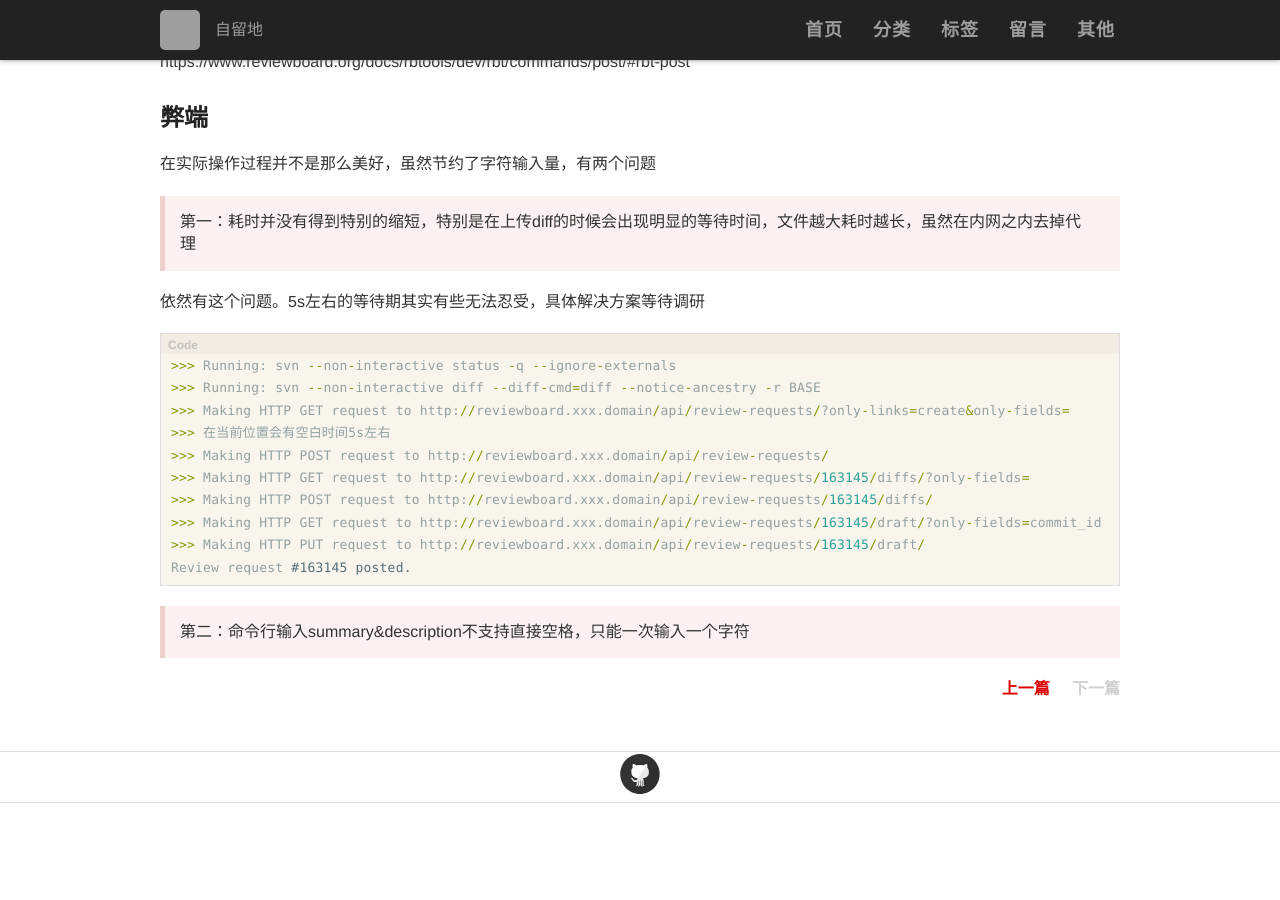
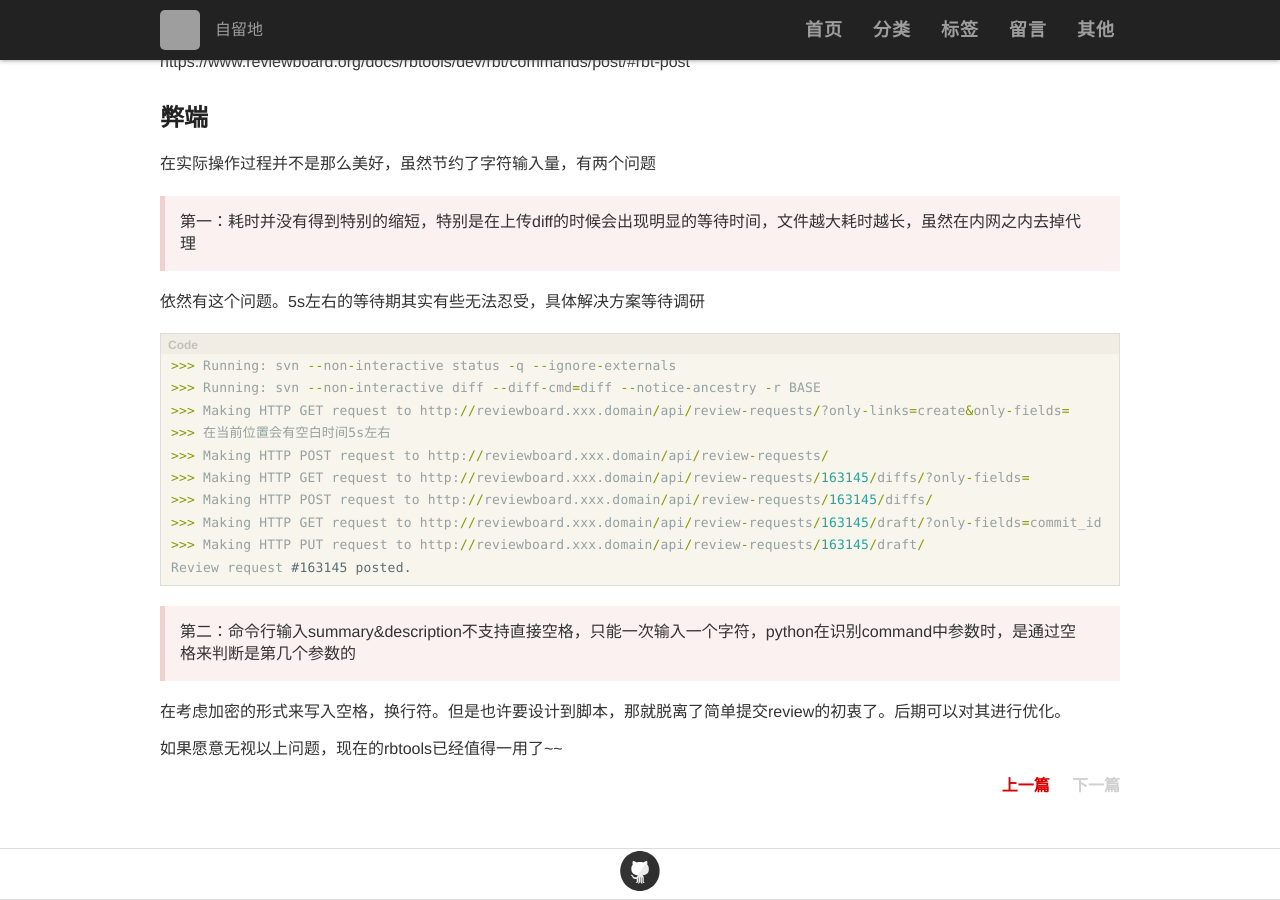
Before and after one commit to Daner1990/Daner1990.github.io, a Jekyll site: the page built from _posts/2017-6-27-reviewboard工具rbtools使用.md, in a window 1280 px wide and 900 px high, scrolled down 1339 px. Built offline with Jekyll 4.4.1, drawn with Linux system fonts in a browser that asks for light colours; Markdown is read by kramdown in place of the engine named in the settings; comment, search, counter and statistics services are not loaded; before the commit the page ends 2142 px from its top, so only the background shows below that; grey boxes are pictures that could not be loaded.

Commit message:
Update 2017-6-27-reviewboard工具rbtools使用.md

```diff
--- a/_posts/2017-6-27-reviewboard工具rbtools使用.md
+++ b/_posts/2017-6-27-reviewboard工具rbtools使用.md
@@ -7,7 +7,7 @@
 pid: 201706270000
 ---
 
-##背景
+## 背景
 
 我司在提交代码之前都需要对代码进行pre commit review。但在实际操作中并没有那么严苛。
 
@@ -19,7 +19,7 @@
 
 为了使用其中一个插件的功能而内存中长时间打开一个1G左右的软件有些得不偿失。
 
-##解决方案
+## 解决方案
 
 最近了解到RBTool新版本支持ALIASES，支持自定义命令，只要在reviewboardrc文件中进行简单的配置就可以实现一条命令直接发布代码审计。
 
@@ -64,7 +64,7 @@
 
 https://www.reviewboard.org/docs/rbtools/dev/rbt/commands/post/#rbt-post
 
-##弊端
+## 弊端
 
 在实际操作过程并不是那么美好，虽然节约了字符输入量，有两个问题
 
@@ -85,4 +85,8 @@
 Review request #163145 posted.
 {% endhighlight %}
 
->第二：命令行输入summary&description不支持直接空格，只能一次输入一个字符
+>第二：命令行输入summary&description不支持直接空格，只能一次输入一个字符，python在识别command中参数时，是通过空格来判断是第几个参数的
+
+在考虑加密的形式来写入空格，换行符。但是也许要设计到脚本，那就脱离了简单提交review的初衷了。后期可以对其进行优化。
+
+如果愿意无视以上问题，现在的rbtools已经值得一用了~~
```
